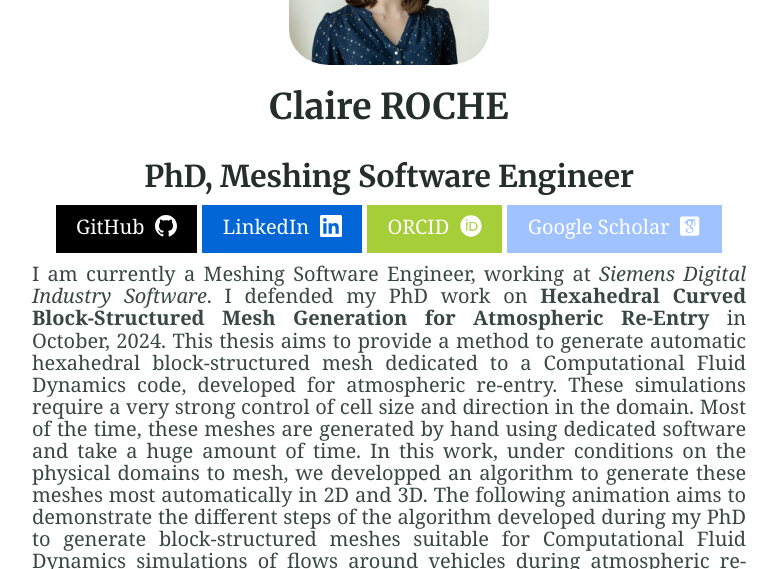
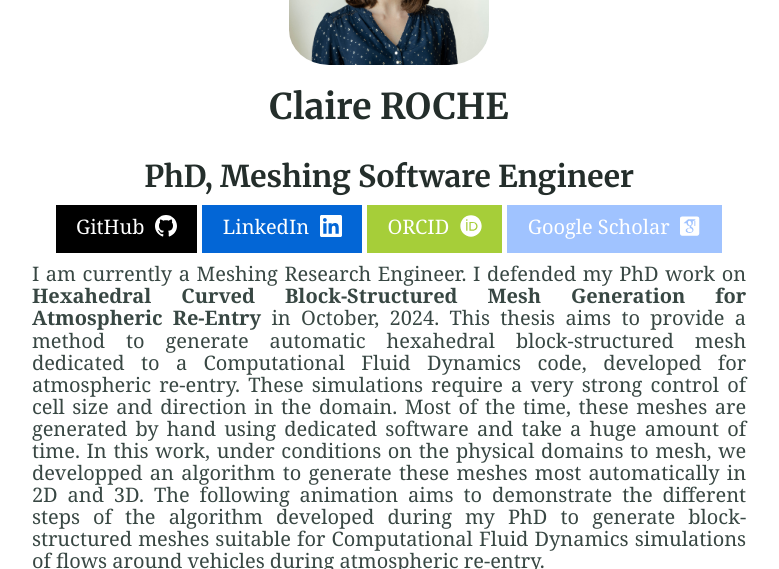
Before and after one commit to claireroche/claireroche.github.io, a Jekyll site: the page built from index.md, in a window 1280 px wide and 900 px high, scrolled down 576 px, cut to the strip 0-569 px from the top of the window. Shown: the whole strip, without its empty margins (251-1030 px from the left). Built offline with Jekyll 4.4.1, drawn with Linux system fonts in a browser that asks for light colours; a style sheet for code colours, icons or effects is not loaded.

Commit message:
Update CV

```diff
--- a/index.md
+++ b/index.md
@@ -21,8 +21,9 @@ excerpt: "PhD, Meshing Software Engineer"
 </center>
 
 
+
 <div style="text-align: justify">
-I am currently a Meshing Software Engineer, working at <em>Siemens Digital Industry Software</em>.
+I am currently a Meshing Research Engineer.
 
 I defended my PhD work on <b>Hexahedral Curved Block-Structured Mesh Generation for Atmospheric Re-Entry</b> in October, 2024.
 This thesis aims to provide a method to generate automatic hexahedral block-structured mesh dedicated to a Computational Fluid Dynamics code, developed for atmospheric re-entry.
@@ -32,6 +33,7 @@ In this work, under conditions on the physical domains to mesh, we developped an
 The following animation aims to demonstrate the different steps of the algorithm developed during my PhD to generate block-structured meshes suitable for Computational Fluid Dynamics simulations of flows around vehicles during atmospheric re-entry.
 </div>
 
+
 <center>
 <iframe src="https://cea.hal.science/cea-04622270v1/document" height="399" width="710" frameborder="0" allowfullscreen="" title="Post intégré"></iframe>
 </center>
```
